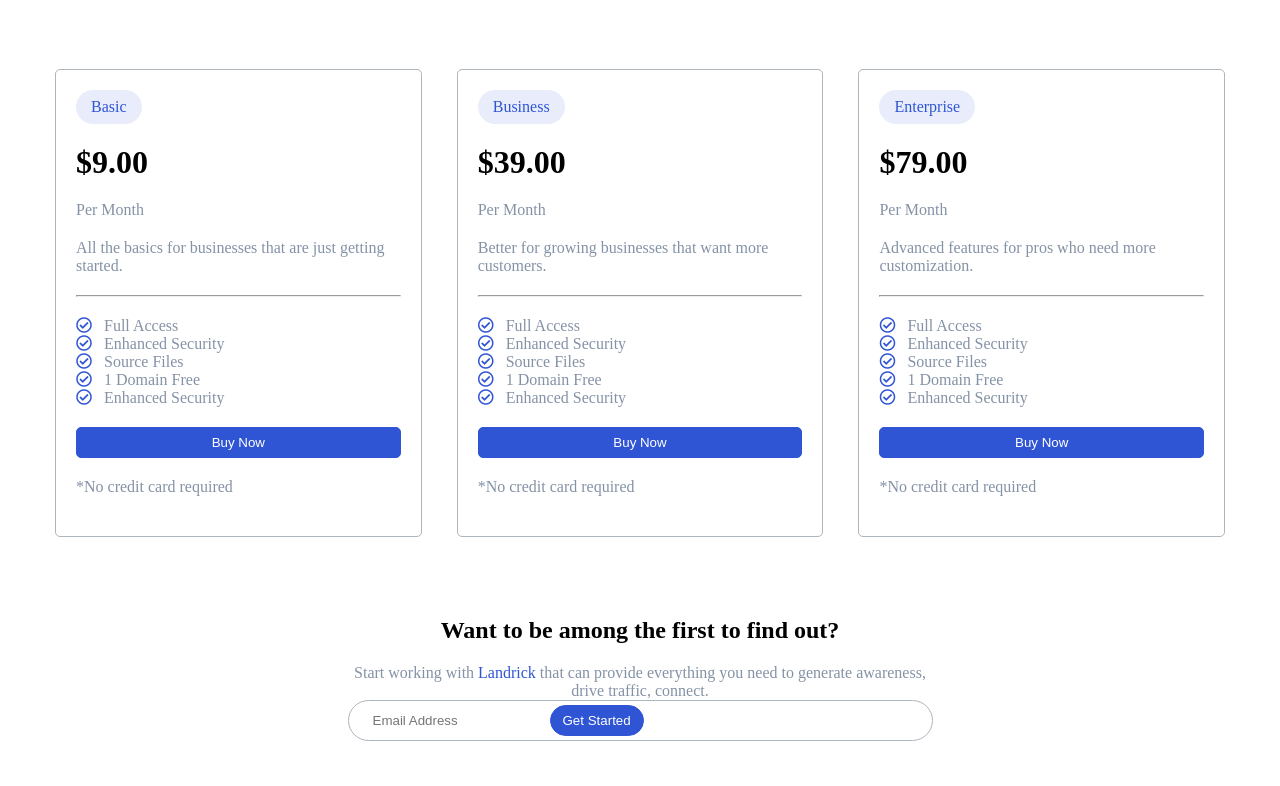
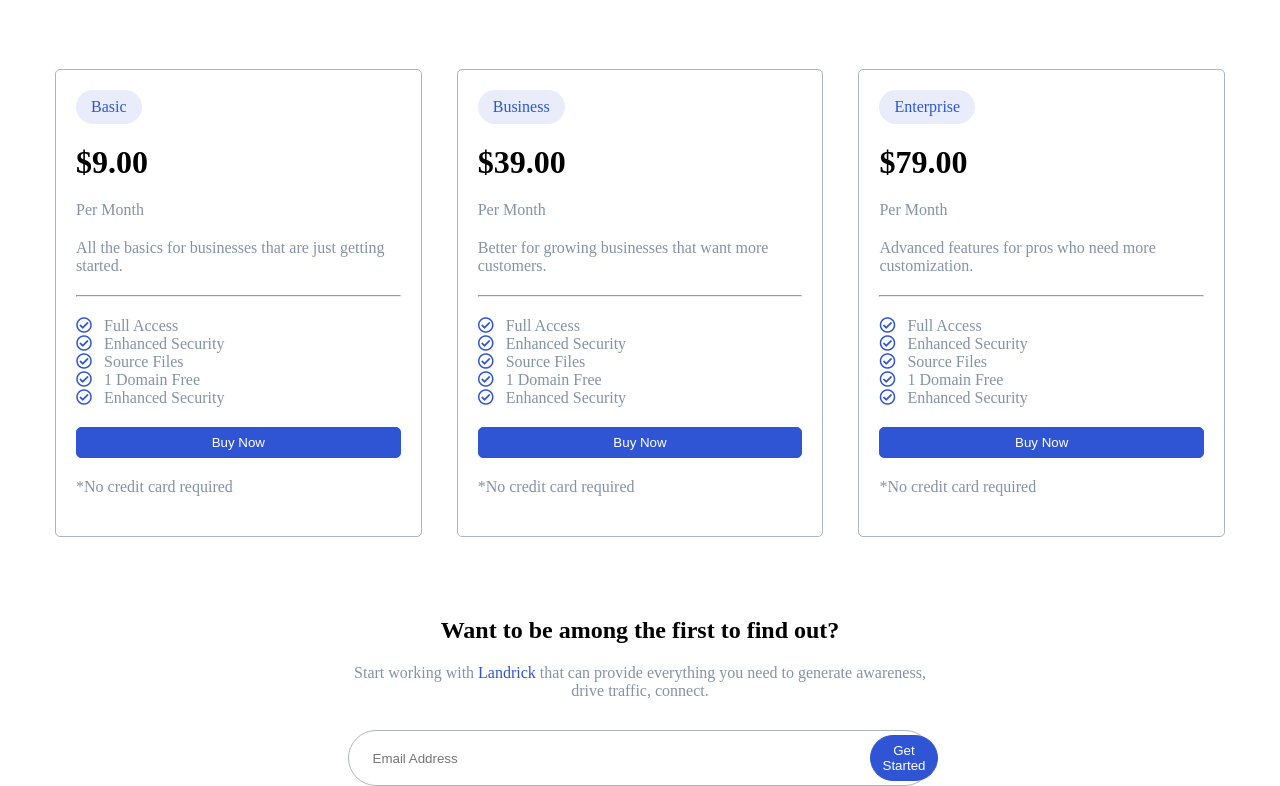
Before and after one commit to alefagi/proj-html-vuejs, a Vue app: page / in a window 1280 px wide. Shown: the part 2173-2959 px from the top of the page. Before the commit the page ends 2914 px from the top, so only its background shows below. Built offline with nearby package versions, Linux system fonts and the light colour scheme.

Commit message:
added subscribe section

```diff
--- a/src/components/Subscribe.vue
+++ b/src/components/Subscribe.vue
@@ -6,7 +6,7 @@
         <div>Start working with <a href="#">Landrick</a> that can provide everything you need to generate awareness, drive traffic, connect.</div>
       </div>
       <div class="e-mail w-50">
-        <input type="email" placeholder="Email Address">
+        <input type="email" size="60" placeholder="Email Address">
         <button class="btn-primary">Get Started</button>
       </div>
     </div>
@@ -34,17 +34,21 @@ export default {
 
   .e-mail {
     margin: 0 auto;
+    margin-top: 30px;
     display: flex;
     border: 1px solid $border-primary;
     border-radius: 50px;
     padding: 4px;
+    justify-content: space-between;
     input {
       border: none;
       margin-left: 20px;
+      outline: none;
+      width: auto;
     }
     button {
       border-radius: 50px;
-
+      justify-self: flex-end;
     }
   }
 
```
Also changed, not shown: 7 other files (tests, documents, lock files or other folders).
